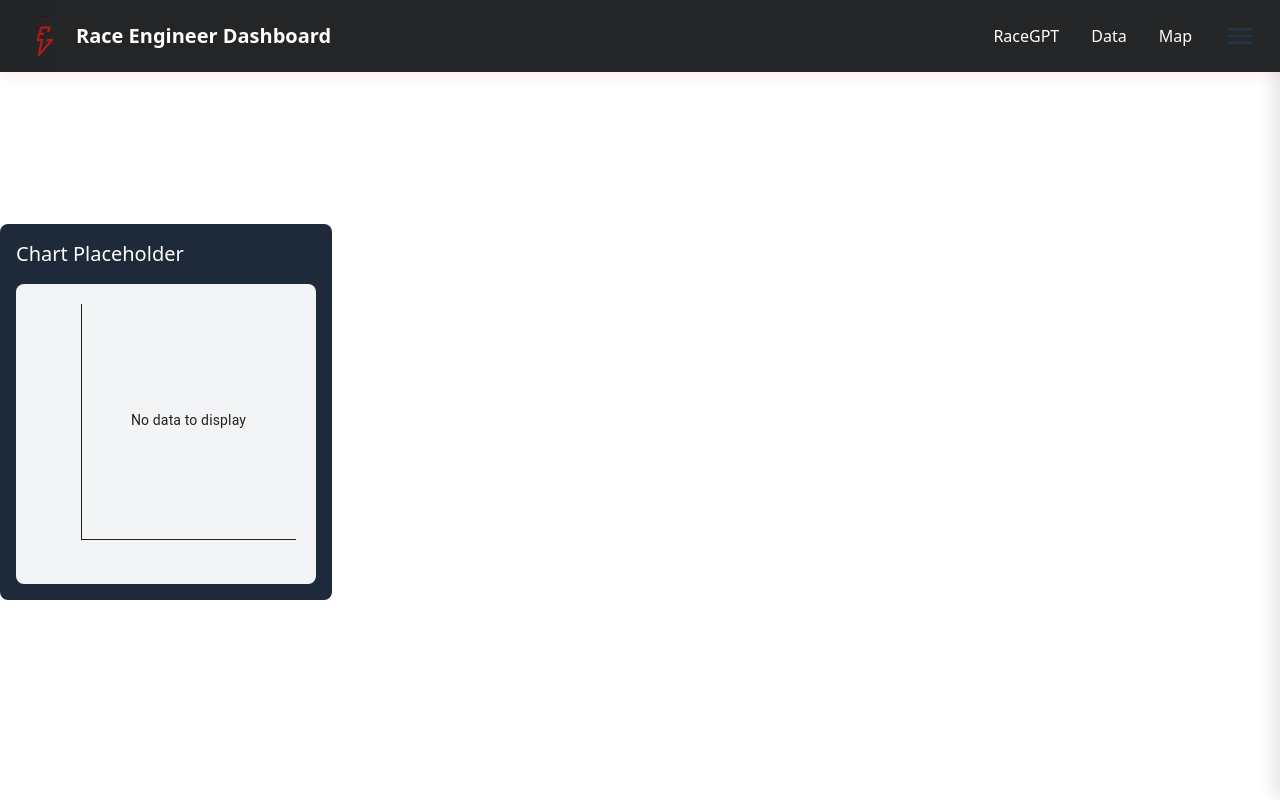
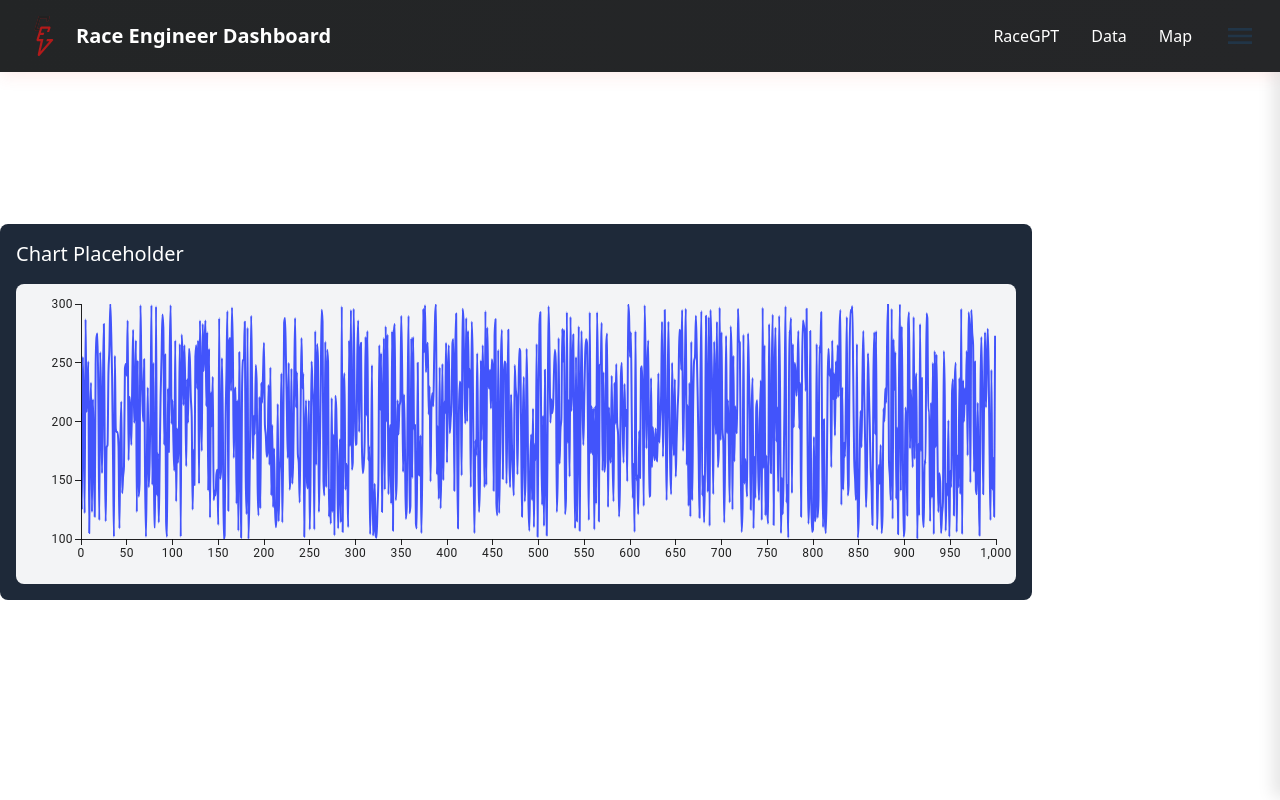
Before and after one commit to cornellev/RaceEngineerDashboard, a React (Vite) app in the folder frontend/: page / in a window 1280 px wide. Built offline with nearby package versions, Linux system fonts and the light colour scheme; no server answers.

Commit message:
Dummy chart placeholder works with random data

```diff
--- a/frontend/src/components/Chart.tsx
+++ b/frontend/src/components/Chart.tsx
@@ -3,14 +3,21 @@ import { LineChart } from "@mui/x-charts/LineChart";
 import socket from "../utils/Socket";
 
 export default function Chart() {
-  const [time, setTime] = useState<number[]>([]);
-  const [voltage, setVoltage] = useState<number[]>([]);
+  const [time, setTime] = useState<number[]>(
+    Array.from({ length: 1000 }, (_, i) => i),
+  );
+  const [voltage, setVoltage] = useState<number[]>(
+    Array.from(
+      { length: 1000 },
+      () => Math.floor(Math.random() * (300 - 100 + 1)) + 100,
+    ),
+  );
 
   useEffect(() => {
     const unsubscribe = socket.subscribe((data) => {
       console.log("Received data from backend:", JSON.stringify(data));
-      setTime((prev) => [...prev, data.seq]);
-      setVoltage((prev) => [...prev, data.voltage]);
+      setTime((prev) => [...prev.slice(-2000), data.seq]);
+      setVoltage((prev) => [...prev.slice(-2000), data.voltage]);
     });
 
     return () => unsubscribe();
@@ -22,12 +29,16 @@ export default function Chart() {
       <div className="w-full h-full bg-gray-100 rounded-lg flex items-center justify-center">
         <LineChart
           xAxis={[{ data: time }]}
+          yAxis={[{ scaleType: "linear" }]}
           series={[
             {
+              type: "line",
+              showMark: false,
               data: voltage,
             },
           ]}
           height={300}
+          width={1000}
         />
       </div>
     </div>
```
